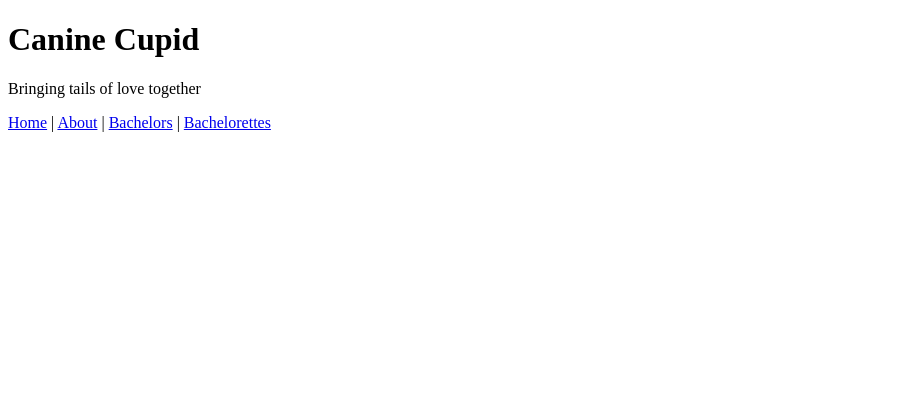
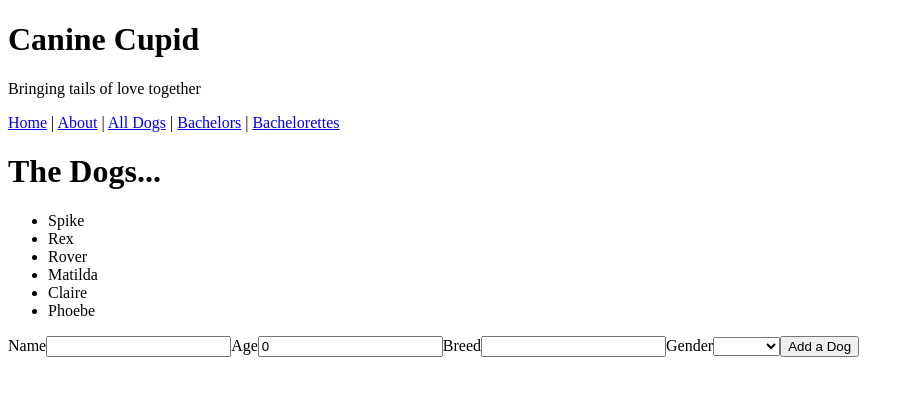
Before and after one commit to armullen/Project1, a Vue app: page /all-dogs in a window 1280 px wide. Shown: the top 396 px of the page, without its empty margins (0-914 px from the left). Built offline with nearby package versions, Linux system fonts and the light colour scheme.

Commit message:
pair programming

```diff
--- a/package.json
+++ b/package.json
@@ -9,6 +9,8 @@
     "preview": "vite preview"
   },
   "dependencies": {
+    "@types/lodash": "^4.14.199",
+    "lodash": "^4.17.21",
     "vue": "^3.3.4",
     "vue-router": "^4.2.4"
   },
--- a/src/App.vue
+++ b/src/App.vue
@@ -7,6 +7,7 @@
   <div id="nav">
     <router-link to="/">Home</router-link> |
     <router-link :to="{ name: 'About' }">About</router-link> |
+    <router-link :to="{ name: 'All Dogs' }">All Dogs</router-link> |
     <router-link :to="{ name: 'Bachelors' }">Bachelors</router-link> |
     <router-link :to="{ name: 'Bachelorettes' }">Bachelorettes</router-link>
   </div>
--- /dev/null
+++ b/src/components/dogs.vue
@@ -0,0 +1,82 @@
+<!-- all the male dogs will be pulled from the main database by the gender field and put here in a list.  You will be able to click on a selector box and add them to a personal database list of your own saved dogs -->
+<template>
+    <h1>{{ dogListTitle }}</h1>
+    <ul>
+        <li v-for='dog in dogList' :key="dog.id">
+            {{ dog.name }}
+        </li>
+    </ul>
+</template>
+
+
+<script setup lang="ts">
+
+
+import { computed, reactive, PropType, defineExpose } from 'vue'
+import { Dog, DogInput } from "../types/Dogs";
+
+const props = defineProps({
+    gender: {
+        type: String
+    },
+    dogs: {
+        type: Object as PropType<Dog[]>
+    }
+})
+
+const dogs = reactive<Dog[]>(props.dogs ?? [
+    {name: "Spike", age: 5, breed: "Boxer", gender: "Male", id: 1},
+    {name: "Rex", age: 3, breed: "Poodle", gender: "Male", id: 2},
+    {name: "Rover", age: 2, breed: "Bulldog", gender: "Male", id: 3},
+    {name: "Matilda", age: 3, breed: "Great Dane", gender: "Female", id: 4},
+    {name: "Claire", age: 7, breed: "Bichon Frise", gender: "Female", id: 5},
+    {name: "Phoebe", age: 1, breed: "Rottweiler", gender: "Female", id: 6}
+]);
+
+const dogListTitle = computed(() => {
+    switch(props.gender?.toLowerCase()) {
+        case "male":
+            return "The Boys...";
+        case "female":
+            return "The Ladies...";
+        default:
+            return "The Dogs..."
+    }
+})
+
+const dogList = computed(() => {
+    return dogs.filter((dog: Dog) => { return !props.gender || dog.gender === props.gender } )
+});
+
+function getNextId(): number {
+
+    let result = 1;
+    for(let i = 0; i < dogs.length; i++) {
+        if(dogs[i].id >= result) {
+            result = dogs[i].id + 1;
+        }
+    }
+
+    return result;
+}
+
+function addDog(dogInput: DogInput) {
+
+    const dog: Dog = {
+        ...dogInput,
+        id: getNextId()
+    };
+
+    dogs.push(dog);
+}
+
+function removeDog(dog: Dog) {
+    dogs.splice(dogs.indexOf(dog), 1);
+}
+
+defineExpose({
+    addDog,
+    removeDog
+});
+
+</script>
--- /dev/null
+++ b/src/components/index.ts
@@ -0,0 +1 @@
+export { default as Dogs } from './dogs.vue';
--- a/src/router/index.ts
+++ b/src/router/index.ts
@@ -1,8 +1,9 @@
 import {createRouter, createWebHistory, RouteRecordRaw } from 'vue-router'
 import Home from '../views/Home.vue'
 import About from '../views/About.vue'
-import Bachelors from '../views/Boys/Bachelors.vue'
-import Bachelorettes from '../views/Girls/Bachelorettes.vue'
+import AllDogs from "../views/all-dogs/index.vue";
+import Bachelors from '../views/boys/bachelors.vue'
+import Bachelorettes from '../views/girls/bachelorettes.vue'
 import SignUpForm from '../views/SignUpForm.vue'
 
 const routes: Array<RouteRecordRaw> = [
@@ -10,6 +11,11 @@ const routes: Array<RouteRecordRaw> = [
         path: '/',
         name: 'Home',
         component: Home
+    },
+    {
+        path: '/all-dogs',
+        name: 'All Dogs',
+        component: AllDogs
     },
     {
         path: '/about',
--- a/src/types/Dogs.ts
+++ b/src/types/Dogs.ts
@@ -1,4 +1,4 @@
-interface Dog {
+export interface Dog {
     name: string;
     age: number;
     breed: string;
@@ -6,4 +6,6 @@ interface Dog {
     id: number;
 }
 
+export type DogInput = Omit<Dog, 'id'>;
+
 export default Dog;
--- a/src/views/SignUpForm.vue
+++ b/src/views/SignUpForm.vue
@@ -3,13 +3,13 @@
 <template>
     <form>
         <label>Name</label>
-        <input type="text" required v-model="name" />
+        <input type="text" required />
         <label>Age</label>
-        <input type="number" required v-model="age" />
+        <input type="number" required />
         <label>Breed</label>
-        <input type="text" required v-model="breed" />
+        <input type="text" required />
         <label>Gender</label>
-        <select v-model="gender">
+        <select>
             <option value="male">Male</option>
             <option value="female">Female</option>
         </select>
@@ -18,7 +18,6 @@
 </template>
 
 <script lang="ts">
-import { ref, Component } from 'vue'
     export default {
   name: 'SignUpForm',
   components: {
--- /dev/null
+++ b/src/views/all-dogs/index.vue
@@ -0,0 +1,52 @@
+<!-- all the male dogs will be pulled from the main database by the gender field and put here in a list.  You will be able to click on a selector box and add them to a personal database list of your own saved dogs -->
+
+<template>
+    <Dogs ref="dogsComponent" />
+    <div>
+        <label>Name</label>
+        <input type="text" required v-model="name" />
+        <label>Age</label>
+        <input type="number" required v-model="age" />
+        <label>Breed</label>
+        <input type="text" required v-model="breed" />
+        <label>Gender</label>
+        <select v-model="gender">
+            <option value="male">Male</option>
+            <option value="female">Female</option>
+        </select>
+        <button @click="onAddDogClick">Add a Dog</button>
+    </div>
+
+
+</template>
+
+
+<script setup lang="ts">
+    import { ref } from "vue";
+    import { Dogs } from "../../components";
+
+    const name = ref("");
+    const age = ref(0);
+    const breed = ref("");
+    const gender = ref("");
+
+    const dogComponent = ref(null);
+
+    const onAddDogClick = () => {
+
+        if(!name.value || !breed.value || !gender.value ) {
+            alert("Please fill out all fields");
+            return;
+        }
+
+        const dogs = dogComponent.value as typeof Dogs;
+
+        dogs.addDog({
+            name: name.value,
+            age: age.value,
+            breed: breed.value,
+            gender: gender.value
+        });
+    }
+
+</script>
--- a/src/views/boys/Bachelors.vue
+++ b/src/views/boys/Bachelors.vue
@@ -1,38 +1,10 @@
 <!-- all the male dogs will be pulled from the main database by the gender field and put here in a list.  You will be able to click on a selector box and add them to a personal database list of your own saved dogs -->
 
 <template>
-    <h1>The Boys...</h1>
-    <ul>
-        <li v-for='dog in dogs' :key="dog.id">
-            {{ dog.name }}
-        </li>
-    </ul>
+    <Dogs gender="Male" />
 </template>
 
 
-<script lang="ts">
-import { ref } from 'vue'
-
-
-interface Dog {
-name: string;
-age: number;
-breed: string;
-gender: string;
-id: number;
-}
-
-export default{
-        name: 'DogList',
-        setup() {
-            const dogs = ref<Dog[]>([
-                {name: "Spike", age: 5, breed: "Boxer", gender: "Male", id: 1},
-                {name: "Rex", age: 3, breed: "Poodle", gender: "Male", id: 2},
-                {name: "Rover", age: 2, breed: "Bulldog", gender: "Male", id: 3},
-            ])
-            return {
-                dogs
-            }
-        },
-    }
+<script setup lang="ts">
+    import { Dogs } from "../../components";
 </script>
--- a/src/views/girls/Bachelorettes.vue
+++ b/src/views/girls/Bachelorettes.vue
@@ -1,5 +1,3 @@
-<!-- all the female dogs will be pulled from the main database by the gender field and put there.  There will be a slector box to add these to your own list of selected dogs stored by email -->
-
 <template>
     <h1>Lovely Ladies</h1>
     <ul>
@@ -11,7 +9,7 @@
 
 
 <script lang="ts">
-import { ref } from 'vue'
+import { ref } from 'vue';
 
 
 interface Dog {
--- a/tsconfig.json
+++ b/tsconfig.json
@@ -7,7 +7,7 @@
     "skipLibCheck": true,
 
     /* Bundler mode */
-    "moduleResolution": "bundler",
+    "moduleResolution": "Node",
     "allowImportingTsExtensions": true,
     "resolveJsonModule": true,
     "isolatedModules": true,
```
Also changed, not shown: src/views/girls/BacheloretteDetail.vue (+7 -13 lines), 1 other file (tests, documents, lock files or other folders).
